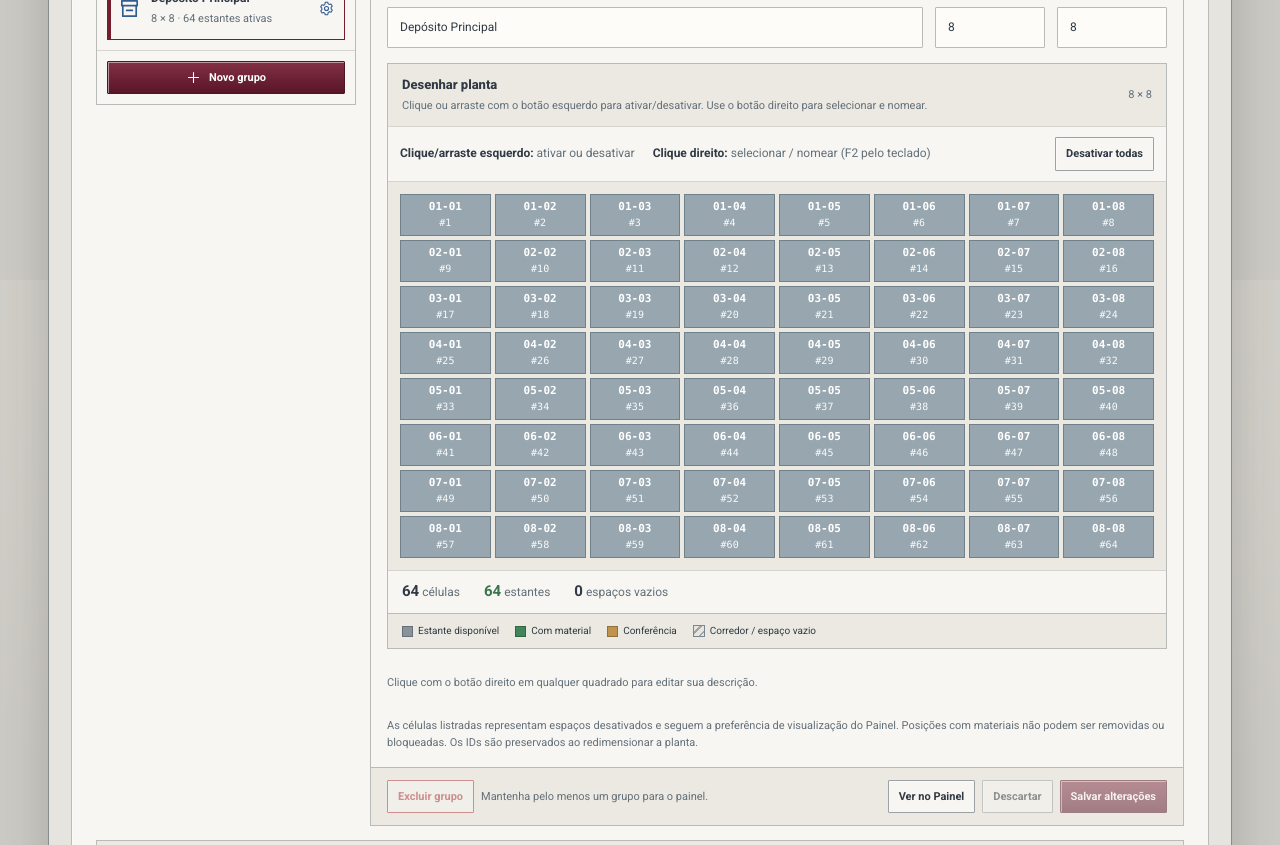
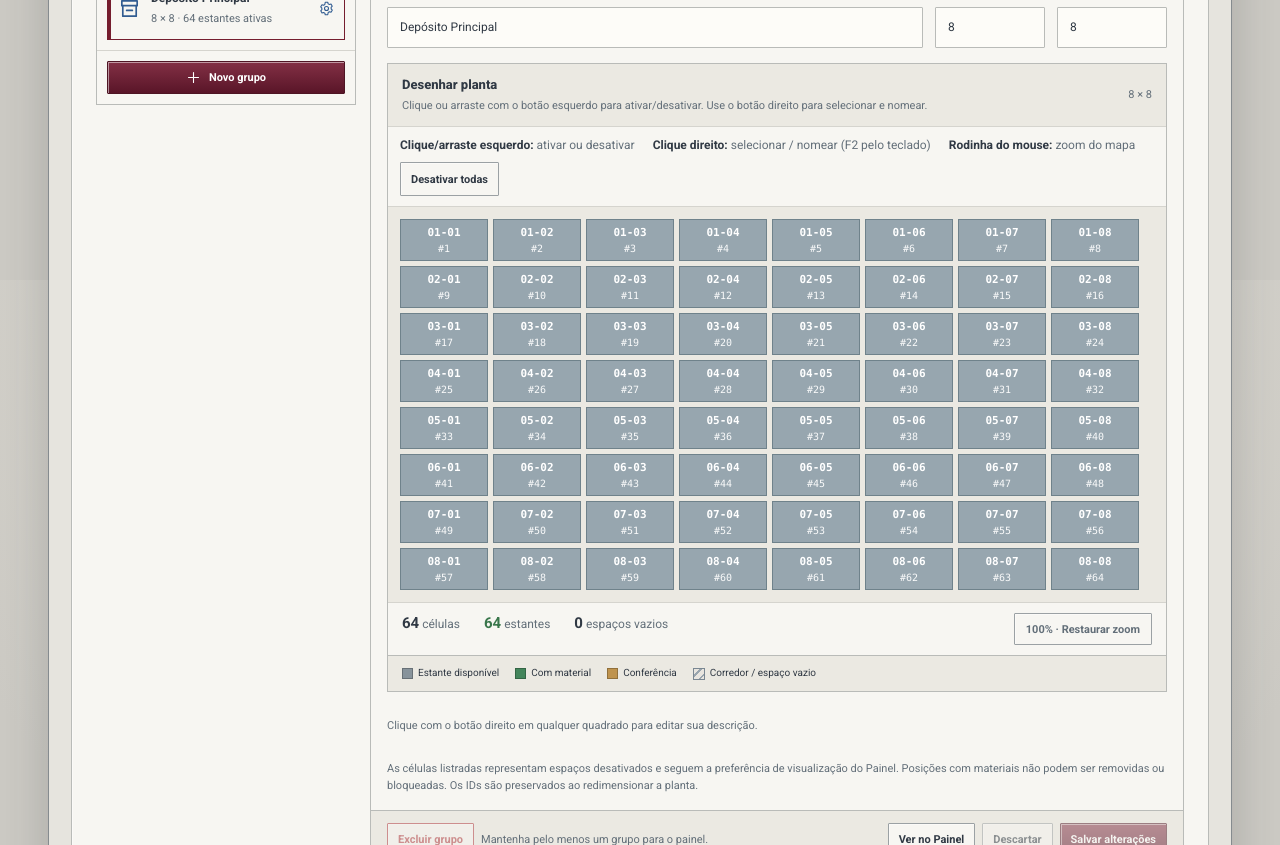
Before and after one commit to J-Tabosa/AlmoxarifadoGrupo, an Angular app in the folder frontend/: page /configuracoes in a window 1280 px wide. Shown: the part 520-1365 px from the top of the page. Built offline with nearby package versions, Linux system fonts and the light colour scheme.

Commit message:
Adiciona zoom por rolagem no editor da planta

```diff
--- a/frontend/src/app/components/configuracoes/configuracoes.css
+++ b/frontend/src/app/components/configuracoes/configuracoes.css
@@ -155,24 +155,38 @@
     max-height: 480px;
     padding: 12px;
     overflow: auto;
+    overscroll-behavior: contain;
+    scrollbar-gutter: stable;
 }
 
 .group-editor .preview-location-grid {
+    --map-zoom: 1;
     min-width: 0;
-    width: 100%;
+    width: calc(100% * var(--map-zoom));
+    gap: calc(5px * var(--map-zoom));
 }
 
 .group-editor .preview-location-grid .preview-slot {
-    min-width: 44px;
-    min-height: 42px;
+    box-sizing: border-box;
+    min-width: 0;
+    min-height: calc(42px * var(--map-zoom));
+    padding: calc(4px * var(--map-zoom)) calc(2px * var(--map-zoom));
+    gap: calc(1px * var(--map-zoom));
+    overflow: hidden;
 }
 
 .group-editor .preview-slot b {
-    font-size: 11px;
+    font-size: calc(11px * var(--map-zoom));
 }
 
 .group-editor .preview-slot small {
-    font-size: 10px;
+    font-size: calc(10px * var(--map-zoom));
+    white-space: nowrap;
+}
+
+.editor-summary .map-zoom-reset {
+    margin-left: auto;
+    font-variant-numeric: tabular-nums;
 }
 
 .editor-summary {
--- a/frontend/src/app/components/configuracoes/configuracoes.html
+++ b/frontend/src/app/components/configuracoes/configuracoes.html
@@ -92,16 +92,18 @@
                                         <div class="editor-click-help">
                                             <span><strong>Clique/arraste esquerdo:</strong> ativar ou desativar</span>
                                             <span><strong>Clique direito:</strong> selecionar / nomear (F2 pelo teclado)</span>
+                                            <span><strong>Rodinha do mouse:</strong> zoom do mapa</span>
                                         </div>
                                         <button type="button" class="btn" [disabled]="!validSize" (click)="toggleAll()">
                                             {{ blockedCount > 0 ? 'Ativar todas' : 'Desativar todas' }}
                                         </button>
                                     </div>
                                     @if (validSize) {
-                                        <div class="manager-preview-viewport">
+                                        <div class="manager-preview-viewport" #mapViewport (wheel)="zoomMap($event)">
                                             <div class="preview-location-grid" role="group" aria-label="Editor da planta"
-                                                 [style.grid-template-columns]="'repeat(' + cols + ', minmax(44px, 1fr))'"
-                                                 [style.min-width.px]="cols * 44 + (cols - 1) * 5"
+                                                 [style.--map-zoom]="mapZoom / 100"
+                                                 [style.grid-template-columns]="'repeat(' + cols + ', minmax(0, 1fr))'"
+                                                 [style.min-width.px]="(cols * 44 + (cols - 1) * 5) * mapZoom / 100"
                                                  (pointermove)="moveDrag($event)" (lostpointercapture)="endDrag($event)">
                                                 @for (cell of cells; track cell.key) {
                                                     <button type="button" class="preview-slot"
@@ -127,6 +129,8 @@
                                             <span><strong>{{ cells.length }}</strong> células</span>
                                             <span class="enabled"><strong>{{ enabledCount }}</strong> estantes</span>
                                             <span><strong>{{ blockedCount }}</strong> espaços vazios</span>
+                                            <button class="btn small map-zoom-reset" type="button" (click)="resetMapZoom(mapViewport)"
+                                                    title="Restaurar zoom do mapa" aria-label="Restaurar zoom do mapa">{{ mapZoom }}% · Restaurar zoom</button>
                                         </div>
                                     } @else {
                                         <div class="note" role="status">Informe entre 1 e 15 linhas e entre 1 e 16 colunas.</div>
--- a/frontend/src/app/components/configuracoes/configuracoes.ts
+++ b/frontend/src/app/components/configuracoes/configuracoes.ts
@@ -1,4 +1,4 @@
-import { Component, HostListener, inject } from '@angular/core';
+import { ChangeDetectorRef, Component, HostListener, inject } from '@angular/core';
 import { FormsModule } from '@angular/forms';
 import { Router, RouterLink } from '@angular/router';
 import { Grupo, PlantaService, Posicao } from '../../services/planta';
@@ -14,6 +14,8 @@ type Aba = 'enderecamento' | 'aparencia' | 'usuarios' | 'seguranca' | 'backup';
 export class Configuracoes {
     readonly planta = inject(PlantaService);
     private readonly router = inject(Router);
+    private readonly cdr = inject(ChangeDetectorRef);
+    mapZoom = 100;
     readonly tabs: { key: Aba; label: string }[] = [
         { key: 'enderecamento', label: 'Grupos e posições' },
         { key: 'aparencia', label: 'Aparência' },
@@ -137,6 +139,36 @@ export class Configuracoes {
     cancelEdit(): void {
         this.loadGroup(this.group);
         this.notice = 'Alterações descartadas. A planta salva foi restaurada.';
+    }
+
+    /** Zoom restrito à prévia, mantendo o ponto sob o cursor sempre que houver espaço para rolar. */
+    zoomMap(event: WheelEvent): void {
+        if (event.deltaY === 0 || event.ctrlKey || event.metaKey) return;
+        event.preventDefault();
+        if (this.drag) return;
+        const next = Math.max(50, Math.min(250, this.mapZoom + (event.deltaY < 0 ? 10 : -10)));
+        const viewport = event.currentTarget as HTMLElement;
+        this.setMapZoom(next, viewport, event.clientX, event.clientY);
+    }
+
+    resetMapZoom(viewport: HTMLElement): void {
+        const rect = viewport.getBoundingClientRect();
+        this.setMapZoom(100, viewport, rect.left + viewport.clientWidth / 2, rect.top + viewport.clientHeight / 2);
+    }
+
+    private setMapZoom(next: number, viewport: HTMLElement, x: number, y: number): void {
+        if (next === this.mapZoom || this.drag) return;
+        const grid = viewport.querySelector<HTMLElement>('.preview-location-grid');
+        if (!grid) return;
+        const before = grid.getBoundingClientRect();
+        const fx = before.width ? (x - before.left) / before.width : 0;
+        const fy = before.height ? (y - before.top) / before.height : 0;
+        this.mapZoom = next;
+        // Atualiza o tamanho real da grade antes de reposicionar as barras de rolagem.
+        this.cdr.detectChanges();
+        const after = grid.getBoundingClientRect();
+        viewport.scrollLeft += after.left + fx * after.width - x;
+        viewport.scrollTop += after.top + fy * after.height - y;
     }
 
     /** Clique simples pelo teclado ou por tecnologias assistivas. O mouse e toque
```
Also changed, not shown: 1 other file (tests, documents, lock files or other folders).
